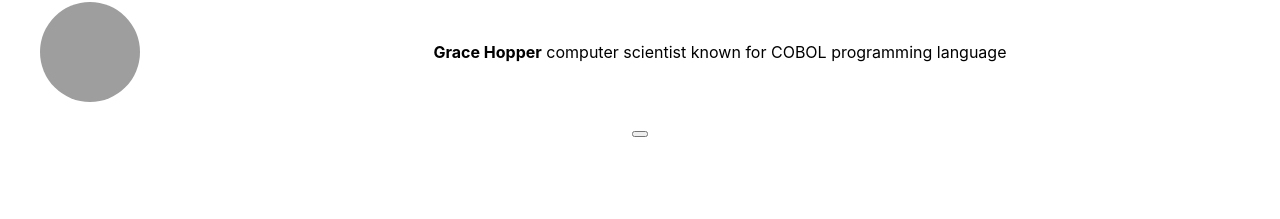
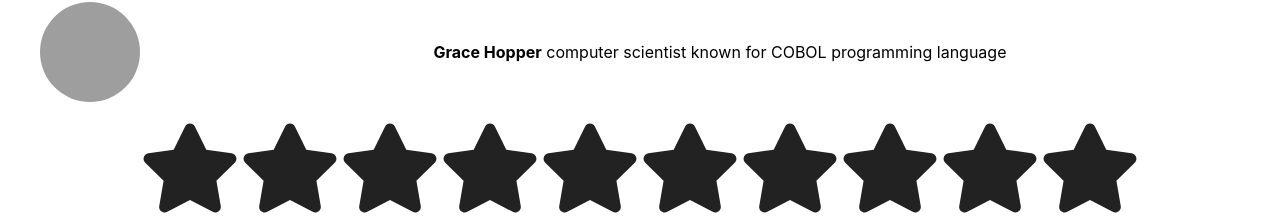
Before and after one commit to Geez14/react-projects, a React (Create React App) app: page / in a window 1280 px wide. Shown: the part 2604-2823 px from the top of the page. Before the commit the page ends 2742 px from the top, so only its background shows below. Built offline with nearby package versions, Linux system fonts and the light colour scheme; grey boxes are pictures that could not be loaded.

Commit message:
update in ui

```diff
--- a/package.json
+++ b/package.json
@@ -9,6 +9,7 @@
     "@testing-library/user-event": "^13.5.0",
     "react": "^18.3.1",
     "react-dom": "^18.3.1",
+    "react-icons": "^5.3.0",
     "react-scripts": "5.0.1",
     "web-vitals": "^2.1.4"
   },
--- a/src/App.js
+++ b/src/App.js
@@ -3,16 +3,23 @@ import "./App.css";
 import Accordian from "./components/accordian";
 import RandomColorCard from "./components/hexcolor";
 import List from "./components/listview";
-import { Copy } from "./components/copy-on-click";
+// import ClipboardExample from "./components/copy-on-click";
+import StartMetric from "./components/stars";
+
 function App() {
   return (
     <div className="App">
+      <script src="http://localhost:8097"></script>
       {/* Accordian component */}
       <Accordian />
       {/* RandomColorCard component */}
       <RandomColorCard />
       <List />
-      <Copy></Copy>
+      {/* <ClipboardExample /> */}
+      {/* aria-label is for narrator */}
+      {/* <button aria-label="Close the modal">Close</button> */}
+      {/* StartMetric */}
+      <StartMetric />
     </div>
   );
 }
--- a/src/components/accordian/index.jsx
+++ b/src/components/accordian/index.jsx
@@ -48,6 +48,7 @@ export default function Accordian() {
         {data && data.length > 0 ? (
           data.map((item) => (
             <div
+              key={item.id}
               onClick={() =>
                 enable_multiselection
                   ? handleMultipleSelections(item.id)
--- a/src/components/copy-on-click/index.jsx
+++ b/src/components/copy-on-click/index.jsx
@@ -1,10 +1,32 @@
 import React from "react";
 
-export function Copy({ children, onClick, ref }) {
+const ClipboardExample = () => {
+  const handleCopy = (event) => {
+    console.log("Text copied:", event.target.value);
+  };
+
+  const handleCut = (event) => {
+    console.log("Text cut:", event.target.value);
+  };
+
+  const handlePaste = (event) => {
+    const pastedText = event.clipboardData.getData("text");
+    console.log("Text pasted:", pastedText);
+  };
+
   return (
-    <button onClick={onClick}>
-      {console.log("child", children, "click", onClick, "ref", ref)}
-      {children}
-    </button>
+    <div>
+      <h3>Clipboard Events Example</h3>
+      <textarea
+        onCopy={handleCopy}
+        onCut={handleCut}
+        onPaste={handlePaste}
+        placeholder="Try copying, cutting, or pasting text here!"
+        rows={5}
+        cols={40}
+      />
+    </div>
   );
-}
+};
+
+export default ClipboardExample;
--- /dev/null
+++ b/src/components/stars/index.jsx
@@ -0,0 +1,65 @@
+import { useEffect, useState } from "react";
+import { FaStar } from "react-icons/fa";
+import "./style.css";
+
+const StarsMetric = ({ noOfStars = 10 }) => {
+  const [rating, setRating] = useState(0);
+  const [hover, setHover] = useState(0);
+
+  function onPointerEnter(index) {
+    setHover(index);
+  }
+  function onPointerLeave() {
+    setHover(rating);
+  }
+  function onClick(index) {
+    setRating(index);
+  }
+
+  return (
+    <div>
+      {[...Array(noOfStars)].map((_, index) => {
+        index++;
+        return (
+          <FaStar
+            className={index <= (hover || rating) ? "active" : "inactive"}
+            key={index}
+            onClick={()=>{onClick(index)}}
+            onPointerEnter={() => {
+              onPointerEnter(index);
+            }}
+            onPointerLeave={() => {
+              onPointerLeave();
+            }}
+            size={100}
+          />
+        );
+      })}
+    </div>
+  );
+};
+
+// const Star = ({
+//   key,
+//   onClick = null,
+//   onPointerEnter = null,
+//   onPointerLeave = null,
+//   size = 10,
+// }) => {
+//   return (
+//     <div
+//       id="Star"
+//       key={key}
+//       onClick={onClick}
+//       onPointerEnter={onPointerEnter}
+//       onPointerLeave={onPointerLeave}
+//       style={{
+//         "--star-size": `${size}px`, // this is how we can set css variables in react
+//       }}
+//     >
+//       {size}
+//     </div>
+//   );
+// };
+
+export default StarsMetric;
--- /dev/null
+++ b/src/components/stars/style.css
@@ -0,0 +1,19 @@
+:root {
+  --star-size: 0px;
+}
+#Star {
+  display: inline-block;
+  width: var(--star-size);
+  height: var(--star-size);
+  margin: 10px;
+  background-color: rgb(219, 219, 58);
+  border-radius: 50%;
+}
+
+.active {
+  color: #dbdb1b;
+  filter:drop-shadow(10px 10px 10px yellow)
+}
+.inactive {
+  color: #222;
+}
--- /dev/null
+++ b/star.html
@@ -0,0 +1,70 @@
+<!DOCTYPE html>
+<html lang="en">
+  <head>
+    <meta charset="UTF-8" />
+    <meta name="viewport" content="width=device-width, initial-scale=1.0" />
+    <title>Star</title>
+    <style>
+      .star {
+        position: relative;
+        width: 100px;
+        height: 100px;
+        display: block;
+        /* background-color: red; */
+        /* border-right: 100px solid transparent; */
+        /* border-bottom: 70px solid orange; */
+        /* border-left: 100px solid transparent; */
+        /* transform: rotate(35deg); */
+      }
+      .star::backdrop {
+        /* position: absolute; */
+        /* width: 1000px; */
+        /* height: 1000px; */
+        /* display: block; */
+        /* border-right: 100px solid transparent; */
+        /* border-top: 70px solid orange; */
+        /* border-left: 100px solid transparent; */
+        /* transform: rotate(-35deg); */
+      }
+      .star::before {
+        content: ">";
+        position: absolute;
+        border-top: 100px solid red;
+        /*
+        display: block;
+        top: -45px;
+        left: -65px;
+        border-bottom: 80px solid rgb(255, 0, 0);
+        border-left: 30px solid transparent;
+        border-right: 30px solid transparent;
+        height: 0;
+        width: 0;
+        transform: rotate(-35deg); */
+      }
+      .star:after {
+        content: ">";
+        position: absolute;
+        /*
+        display: block;
+        top: 3px;
+        left: -105px;
+        width: 0px;
+        height: 0px;
+        border-right: 100px solid transparent;
+        border-bottom: 70px solid rgb(21, 0, 255);
+        border-left: 100px solid transparent;
+        transform: rotate(-70deg); */
+      }
+      body {
+        display: flex;
+        justify-content: center;
+        align-items: center;
+        width: 100dvw;
+        height: 100dvh;
+      }
+    </style>
+  </head>
+  <body>
+    <div class="star"></div>
+  </body>
+</html>
```
Also changed, not shown: 1 other file (tests, documents, lock files or other folders).
